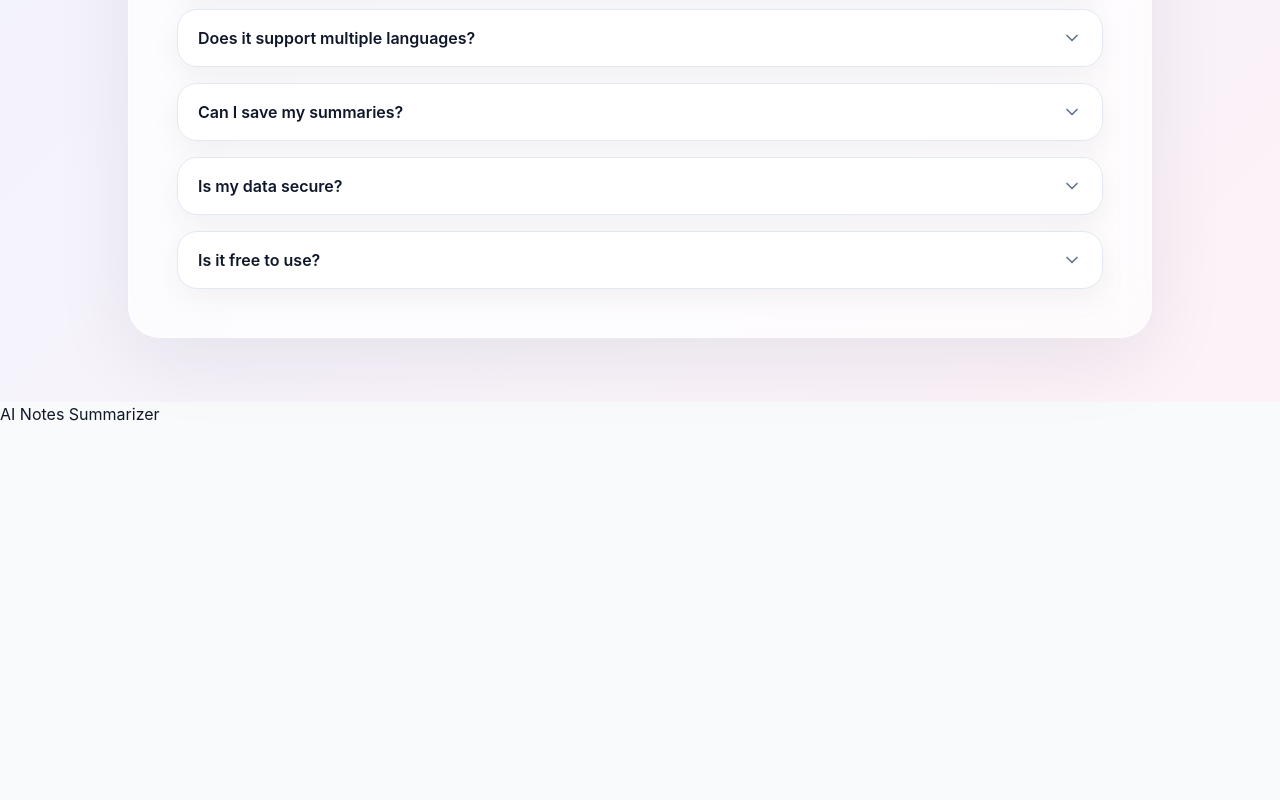
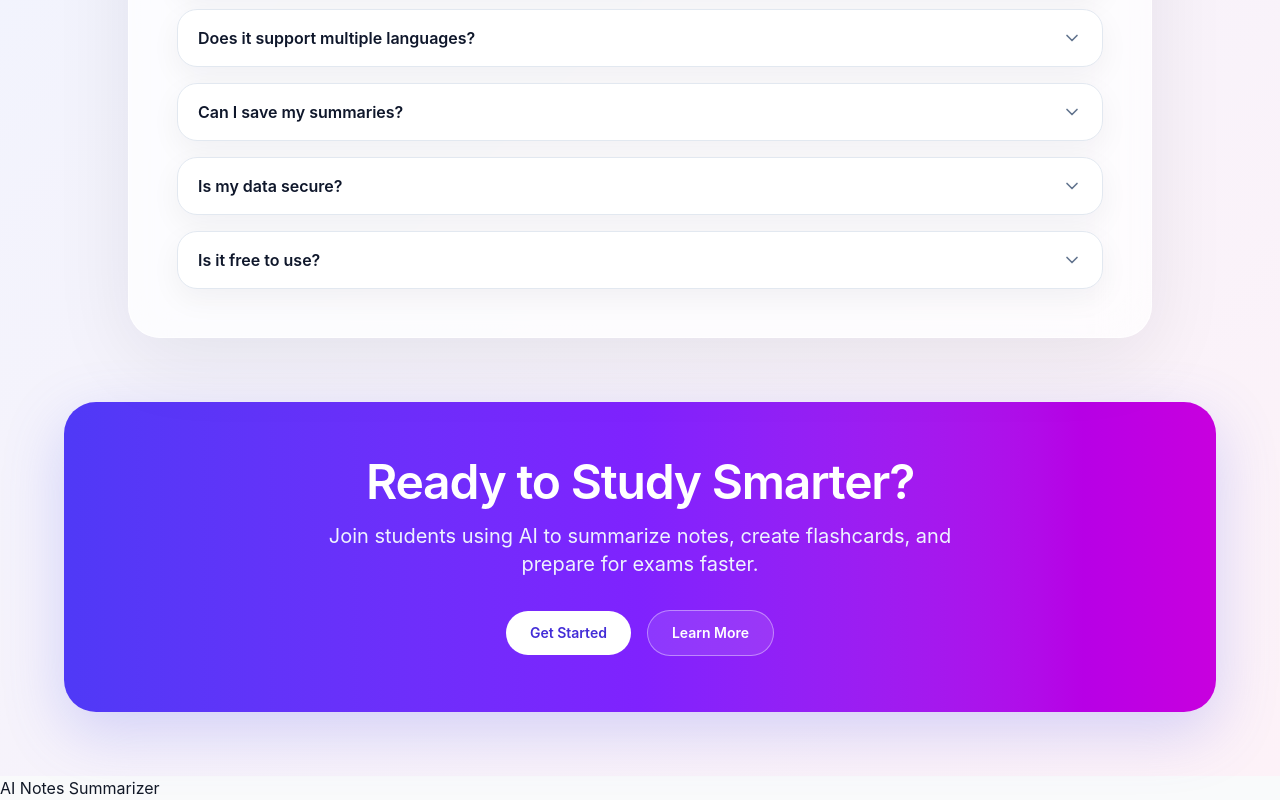
Before and after one commit to pradnyabagade015-dot/ai-notes-summarizer, a React (Vite) app: page / in a window 1280 px wide. Shown: the part 3085-3885 px from the top of the page. Before the commit the page ends 3511 px from the top, so only its background shows below. Built offline with nearby package versions, Linux system fonts and the light colour scheme.

Commit message:
Add CTA and footer

```diff
--- a/src/pages/Home.jsx
+++ b/src/pages/Home.jsx
@@ -371,6 +371,23 @@ function Home() {
           })}
         </div>
       </div>
+
+      <div className="mx-auto mt-16 max-w-6xl rounded-[2rem] bg-gradient-to-r from-indigo-600 via-violet-600 to-fuchsia-600 p-8 text-center text-white shadow-[0_20px_60px_rgba(99,102,241,0.25)] sm:p-10 lg:p-14">
+        <h2 className="text-3xl font-semibold tracking-tight sm:text-4xl lg:text-5xl">
+          Ready to Study Smarter?
+        </h2>
+        <p className="mx-auto mt-4 max-w-2xl text-lg text-indigo-50 sm:text-xl">
+          Join students using AI to summarize notes, create flashcards, and prepare for exams faster.
+        </p>
+        <div className="mt-8 flex flex-col items-center justify-center gap-4 sm:flex-row">
+          <button className="rounded-full bg-white px-6 py-3 text-sm font-semibold text-indigo-700 transition duration-300 hover:-translate-y-1 hover:bg-slate-100">
+            Get Started
+          </button>
+          <button className="rounded-full border border-white/40 bg-white/10 px-6 py-3 text-sm font-semibold text-white transition duration-300 hover:-translate-y-1 hover:bg-white/20">
+            Learn More
+          </button>
+        </div>
+      </div>
     </section>
   )
 }
```
